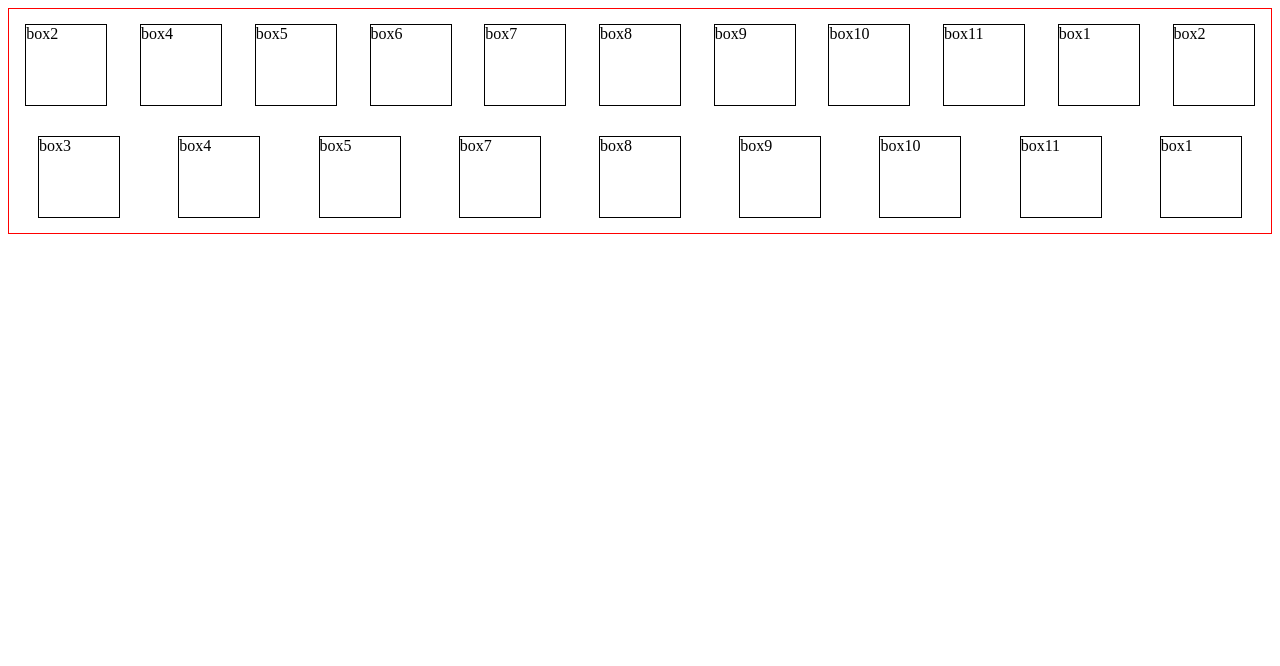
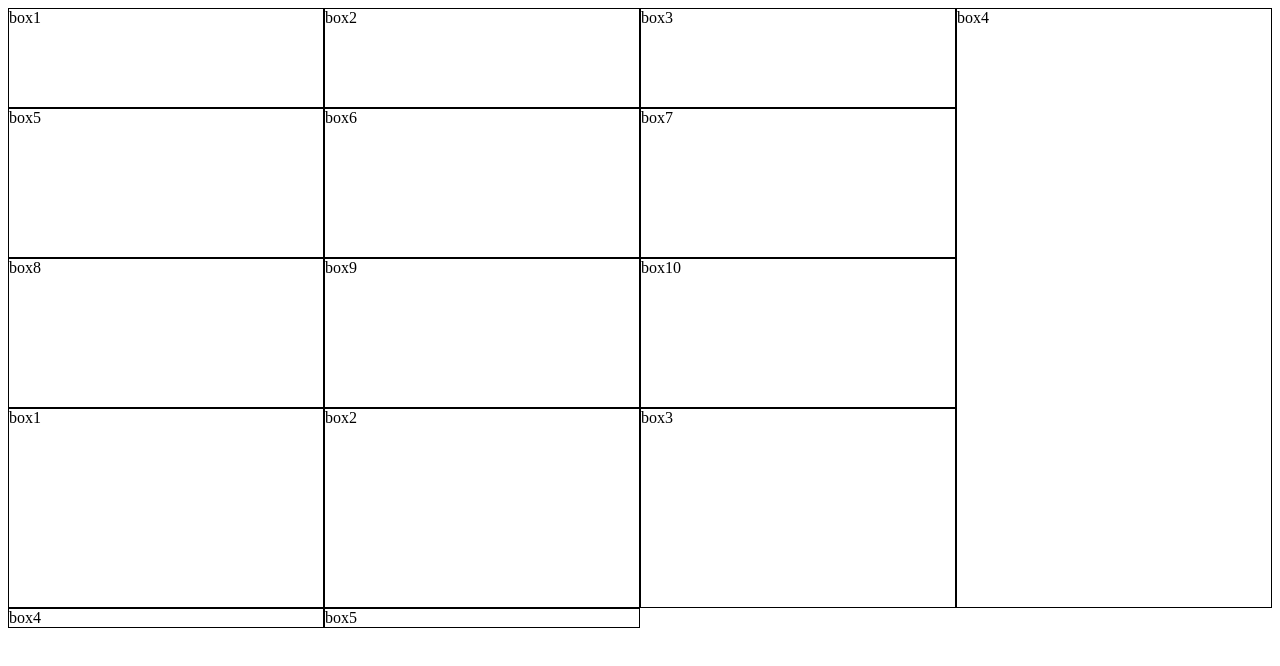
Before and after one commit to CeyhunResulov/PragmatechFoundationProject, a plain HTML site: page Works/bos/index.html in a window 1280 px wide. Drawn offline with Linux system fonts and the light colour scheme.

Commit message:
display:flex ve display:grid

```diff
--- a/Works/bos/css/style.css
+++ b/Works/bos/css/style.css
@@ -1,13 +1,14 @@
 .box{
     border: 1px solid black;
-    width: 80px;
-    height: 80px;
-    margin: 15px;
+
 }
 .container {
 
-    border:1px solid red;
-    margin: 0 auto;
-    display: flex;
-    flex-flow: wrap;
-    justify-content: space-around;
+    display: grid;
+    grid-template-columns: 1fr 1fr 1fr 1fr;
+    grid-template-rows: 100px 150px 150px 200px;
+}
+div :nth-child(4){
+    display: grid;
+    grid-area: 1 / 4 / 5 / 5;
+}
--- a/Works/bos/index.html
+++ b/Works/bos/index.html
@@ -9,10 +9,9 @@
 </head>
 <body>
     <div class="container">
-        <div class="box"style="order:2">box1</div>
+        <div class="box">box1</div>
         <div class="box">box2</div>
-
-
+        <div class="box">box3</div>
         <div class="box">box4</div>
         <div class="box">box5</div>
         <div class="box">box6</div>
@@ -20,18 +19,13 @@
         <div class="box">box8</div>
         <div class="box">box9</div>
         <div class="box">box10</div>
-        <div class="box">box11</div>
         <div class="box">box1</div>
         <div class="box">box2</div>
         <div class="box">box3</div>
         <div class="box">box4</div>
         <div class="box">box5</div>
 
-        <div class="box">box7</div>
-        <div class="box">box8</div>
-        <div class="box">box9</div>
-        <div class="box">box10</div>
-        <div class="box">box11</div>
+        </div>
 
     </div>
 
```
Also changed, not shown: 1 other file.
